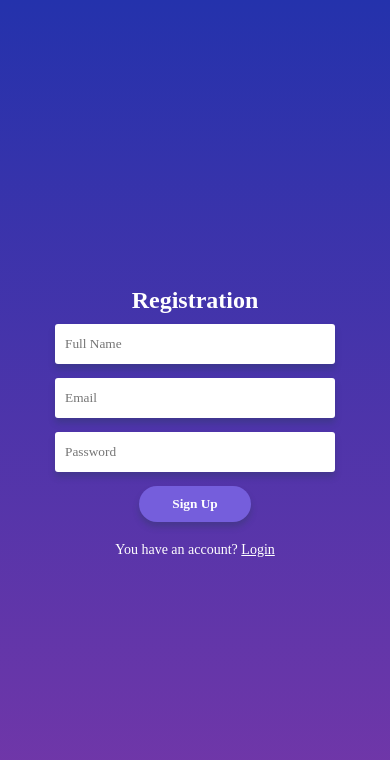
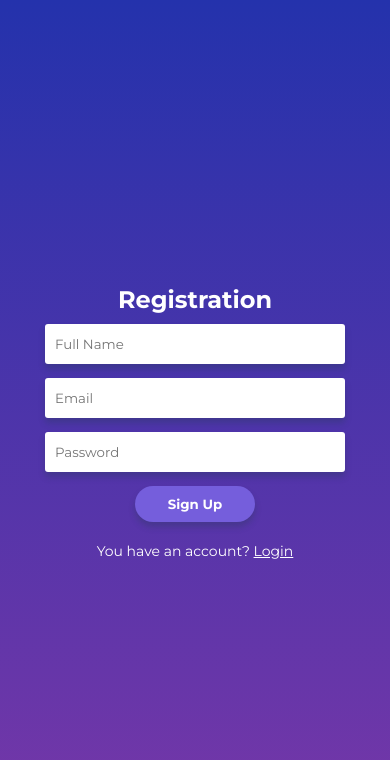
Before and after one commit to usmonovdev/registration, a React (Create React App) app: page /signup in a window 390 px wide. Shown: the top 760 px of the page. Built offline with nearby package versions, Linux system fonts and the light colour scheme; no server answers.

Commit message:
media screen

```diff
--- a/src/personalAuth/PersonalAuth.js
+++ b/src/personalAuth/PersonalAuth.js
@@ -23,8 +23,8 @@
       <Routes location={location} key={location.pathname}>
         <Route path='/'>
           <Route index element={<ProtectedRoute><Home /></ProtectedRoute>} />
+          <Route path='/signup' element={<SignUp />} />
           <Route path='/login' element={<LogIn />} />
-          <Route path='/signup' element={<SignUp />} />
           <Route path='/settings' element={<Settings />} />
         </Route>
       </Routes>
--- a/src/personalAuth/style.css
+++ b/src/personalAuth/style.css
@@ -1,7 +1,9 @@
+@import url('https://fonts.googleapis.com/css2?family=Montserrat:ital,wght@0,100;0,200;0,300;0,400;0,500;0,600;0,700;0,800;0,900;1,100;1,200;1,300;1,400;1,500;1,600;1,700;1,800;1,900&display=swap');
+
 * {
     margin: 0;
     padding: 0;
-    font-family: "Montserrat";
+    font-family: 'Montserrat', sans-serif;
     box-sizing: border-box;
 }
 
@@ -110,3 +112,17 @@
     margin-top: 20px;
     text-align: center;
 }
+
+@media screen and (max-width: 400px) {
+    body .card {
+        width: 320px;
+        height: auto;
+    }
+}
+
+@media screen and (max-width: 310px) {
+    body .card {
+        width: 300px;
+        height: auto;
+    }
+}
```
